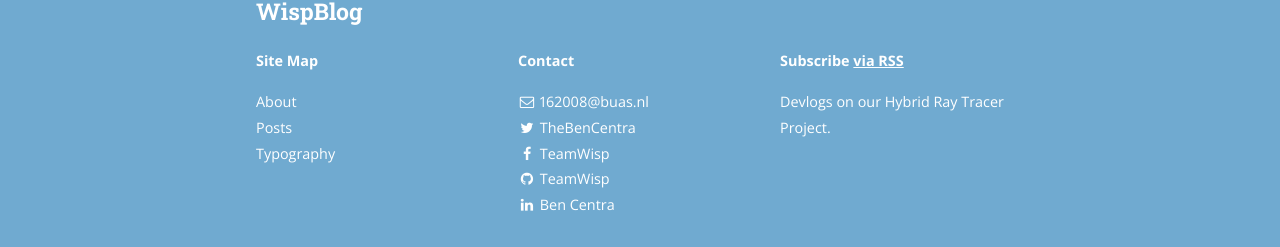
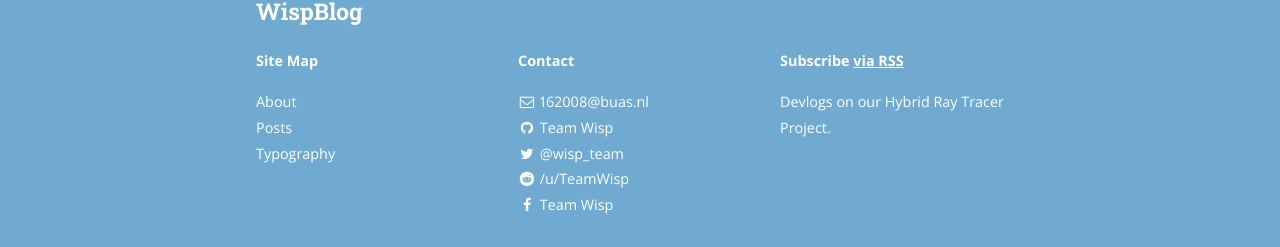
Before and after one commit to TeamWisp/TeamWispBlog.github.io, a Jekyll site: the page built from index.html, in a window 1280 px wide. Shown: the part 800-1047 px from the top of the page. Built offline with Jekyll 4.4.1, drawn with Linux system fonts in a browser that asks for light colours; nearby versions of some CDN libraries; the list of posts is cut into pages by our own code; some of the changed lines change nothing that is shown.

Commit message:
Proper social links
[CHANGE] All the default socials have been either removed or changed.
[CHANGE] Socials are ranked in order of importance.

```diff
--- a/_config.yml
+++ b/_config.yml
@@ -73,117 +73,117 @@
 #     desc: Follow me on Twitter            # Description to display as link title, etc
 #     share: true                           # Include in the "Share" section of posts
 social:
+  - name: GitHub
+    icon: github
+    username: Team Wisp
+    url: https://github.com/TeamWisp
+    desc: Fork me on GitHub
+    share: true
+
   - name: Twitter
     icon: twitter
-    username: TheBenCentra
-    url: https://twitter.com/TheBenCentra
+    username: '@wisp_team'
+    url: https://twitter.com/wisp_team
     desc: Follow me on Twitter
+    share: true
+
+  - name: Reddit
+    icon: reddit
+    username: /u/TeamWisp
+    url: https://www.reddit.com/user/teamwisp
+    desc: Share on Reddit
     share: true
 
   - name: Facebook
     icon: facebook
-    username: TeamWisp
+    username: Team Wisp
     url: https://www.facebook.com/TeamWisp
     desc: Follow us on Facebook
     share: true
 
-  - name: GitHub
-    icon: github
-    username: TeamWisp
-    url: https://github.com/TeamWisp
-    desc: Fork me on GitHub
-    share: true
+# - name: LinkedIn
+#   icon: linkedin
+#   username: Ben Centra
+#   url: https://www.linkedin.com/pub/ben-centra/47/769/60a
+#   desc: Connect with me on LinkedIn
+#   share: true
 
-  - name: LinkedIn
-    icon: linkedin
-    username: Ben Centra
-    url: https://www.linkedin.com/pub/ben-centra/47/769/60a
-    desc: Connect with me on LinkedIn
-    share: true
+# - name: Google+
+#   icon: google-plus
+#   username:
+#   url:
+#   desc: Add me to your Circles
+#   share: true
 
-  - name: Google+
-    icon: google-plus
-    username:
-    url:
-    desc: Add me to your Circles
-    share: true
+# - name: YouTube
+#   icon: youtube
+#   username:
+#   url:
+#   desc: Subscribe on YouTube
+#   share: false
 
-  - name: YouTube
-    icon: youtube
-    username:
-    url:
-    desc: Subscribe on YouTube
-    share: false
+# - name: Instagram
+#   icon: instagram
+#   username:
+#   url:
+#   desc: Follow me on Instagram
+#   share: false
 
-  - name: Instagram
-    icon: instagram
-    username:
-    url:
-    desc: Follow me on Instagram
-    share: false
+# - name: Pinterest
+#   icon: pinterest
+#   username:
+#   url:
+#   desc: Follow me on Pinterest
+#   share: true
 
-  - name: Pinterest
-    icon: pinterest
-    username:
-    url:
-    desc: Follow me on Pinterest
-    share: true
+# - name: SoundCloud
+#   icon: soundcloud
+#   username:
+#   url:
+#   desc: Follow me on SoundCloud
+#   share: false
 
-  - name: SoundCloud
-    icon: soundcloud
-    username:
-    url:
-    desc: Follow me on SoundCloud
-    share: false
+# - name: Tumblr
+#   icon: tumblr
+#   username:
+#   url:
+#   desc: Follow me on Tumblr
+#   share: false
 
-  - name: Tumblr
-    icon: tumblr
-    username:
-    url:
-    desc: Follow me on Tumblr
-    share: false
+# - name: Steam
+#   icon: steam
+#   username:
+#   url:
+#   desc: Friend me on Steam
+#   share: false
 
-  - name: Steam
-    icon: steam
-    username:
-    url:
-    desc: Friend me on Steam
-    share: false
+# - name: Dribbble
+#   icon: dribbble
+#   username:
+#   url:
+#   desc: Follow me on Dribble
+#   share: false
 
-  - name: Dribbble
-    icon: dribbble
-    username:
-    url:
-    desc: Follow me on Dribble
-    share: false
+# - name: Vimeo
+#   icon: vimeo-square
+#   username:
+#   url:
+#   desc: Follow me on Vimeo
+#   share: false
 
-  - name: Vimeo
-    icon: vimeo-square
-    username:
-    url:
-    desc: Follow me on Vimeo
-    share: false
+# - name: Vine
+#   icon: vine
+#   username:
+#   url:
+#   desc: Follow me on Vine
+#   share: false
 
-  - name: Vine
-    icon: vine
-    username:
-    url:
-    desc: Follow me on Vine
-    share: false
-
-  - name: Reddit
-    icon: reddit
-    username:
-    url:
-    desc: Share to Reddit
-    share: true
-
-  - name: "Hacker News"
-    icon: hacker-news
-    username:
-    url:
-    desc: Share to Hacker News
-    share: false
+# - name: "Hacker News"
+#   icon: hacker-news
+#   username:
+#   url:
+#   desc: Share to Hacker News
+#   share: false
 
 # Social sharing protocols
 # These are for automatically generating sharing metadata for FB and Twitter
@@ -196,6 +196,6 @@
 
     twitter_image: "/assets/logo.png"
 
-    os_repo: "https://github.com/bencentra/centrarium.com"
+    os_repo: "https://github.com/TeamWisp/Procedural-Ray-Tracing"
     os_rcs_type: "git"
-    os_src: "git@github.com:bencentra/centrarium.com.git"
+    os_src: "git@github.com:teamwisp/procedural-ray-tracing.git"
```
